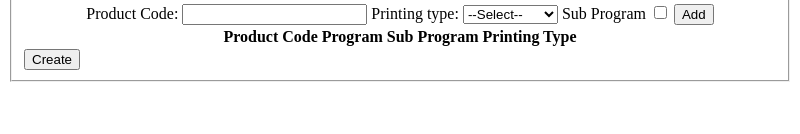
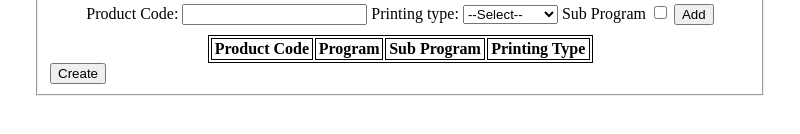
Before and after one commit to FEN94/FormatterCenter, an Electron app: page src/index.html in a window 800 px wide. Shown: the part 174-308 px from the top of the page. Drawn offline with Linux system fonts and the light colour scheme; no server answers.

Commit message:
style changes

```diff
--- a/src/index.css
+++ b/src/index.css
@@ -1,12 +1,21 @@
 th, td {
     text-align: center;
+    border: 1px solid black;
 }
 .center {
     text-align: center;
 }
 
+#newPc-info {
+    width: 700px;
+    margin: auto;
+}
+
 #newPcTable {
+    width: 55%;
     margin: auto;
+    margin-top: 10px;
+    border: 1px solid black;
 }
 
 /* #createDiv {
--- a/src/index.html
+++ b/src/index.html
@@ -16,7 +16,7 @@
     <button id="openBtn">Open</button>
   </div>
   <div>
-    <fieldset>
+    <fieldset id="newPc-info">
       <legend>New Product Code</legend>
       <div class="center">
         <label for="">Product Code:</label>
```
